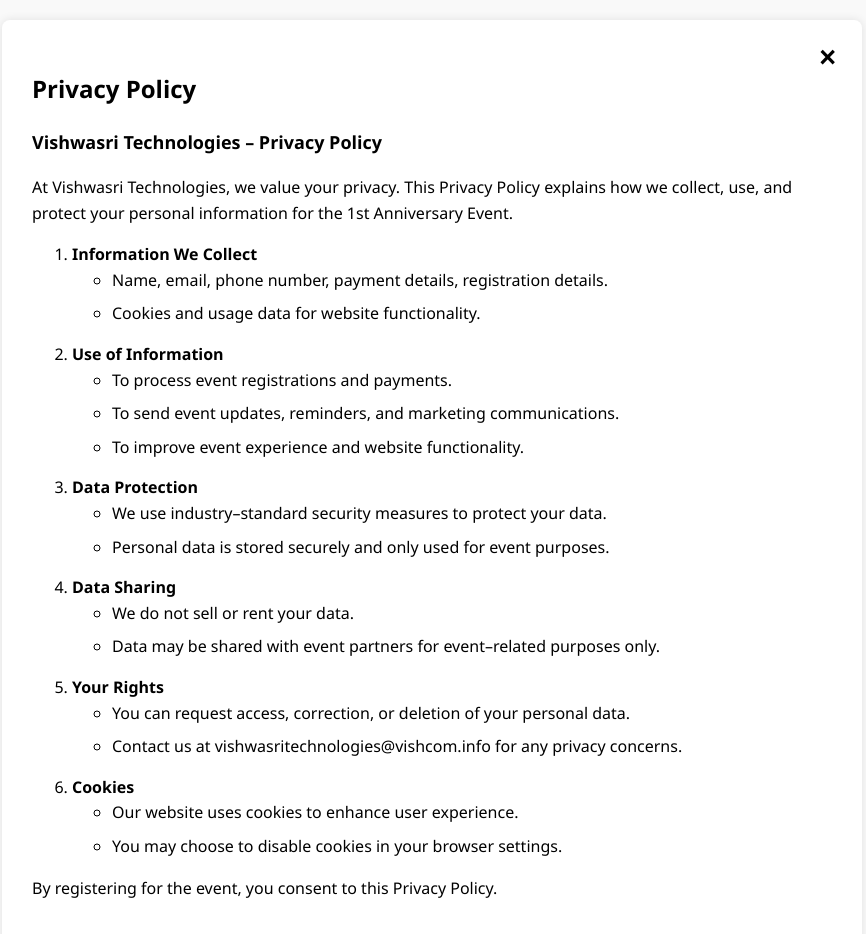
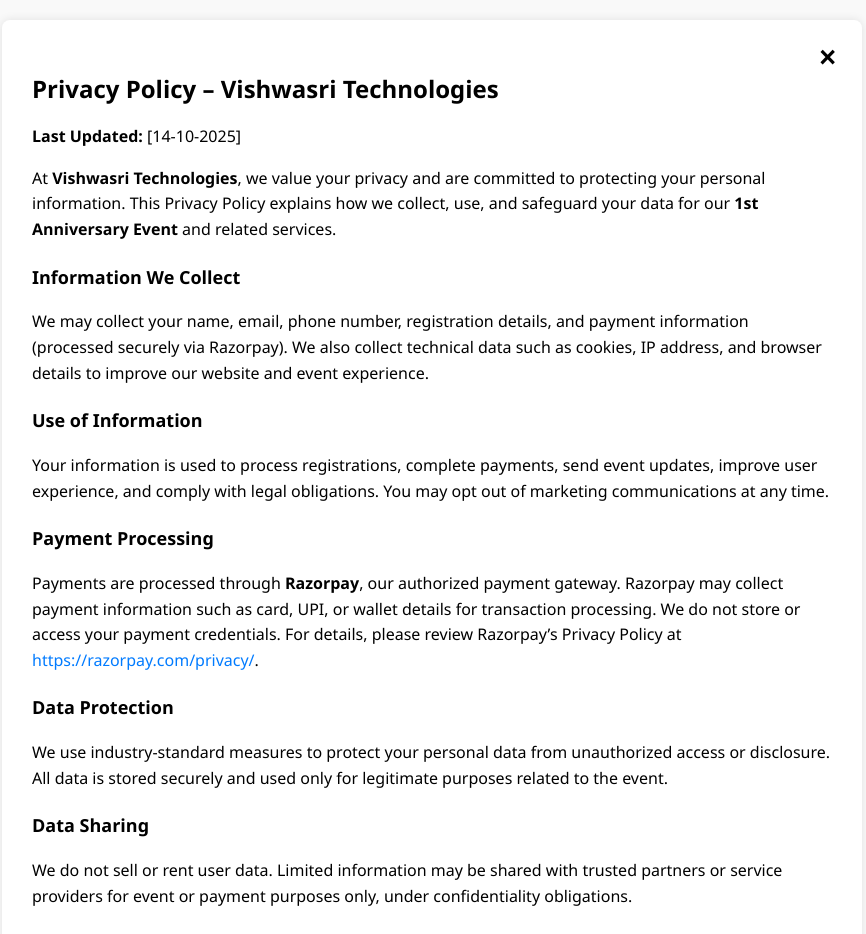
Before and after one commit to vishwasri-tech/Event, a React (Create React App) app: page /privacy in a window 1280 px wide. Shown: the top 934 px of the page, without its empty margins (208-1074 px from the left). Built offline with nearby package versions, Linux system fonts and the light colour scheme.

Commit message:
added privacy

```diff
--- a/src/App.js
+++ b/src/App.js
@@ -26,6 +26,7 @@
 import Footer from './Components/Footer';
 import AboutEvent from './Components/About';
 import PaymentPage from './Components/PaymentPage';
+import TicketCard from './Components/TicketCard';
 
 function App() {
   return (
@@ -67,6 +68,7 @@
                        <Route path="/registrationdisplay" element={<RegistrationDisplay/>} />
                         <Route path="/paymentpage" element={<PaymentPage/>} />
                         <Route path="/successpage" element={<SuccessPage/>} />
+                         <Route path="/ticketcard" element={<TicketCard/>} />
         </Routes>
       </div>
     </Router>
--- a/src/Components/Privacy.js
+++ b/src/Components/Privacy.js
@@ -12,69 +12,82 @@
   return (
     <div className="privacy-container">
       <div className="privacy-card">
-        <button className="close-button" onClick={handleClose} aria-label="Close">×</button>
+        <button className="close-button" onClick={handleClose} aria-label="Close">
+          ×
+        </button>
 
-        <h2>Privacy Policy</h2>
-        <h3>Vishwasri Technologies – Privacy Policy</h3>
+        <h2>Privacy Policy – Vishwasri Technologies</h2>
+        <p><strong>Last Updated:</strong> [14-10-2025]</p>
+
         <p>
-          At Vishwasri Technologies, we value your privacy. This Privacy Policy explains how we
-          collect, use, and protect your personal information for the 1st Anniversary Event.
+          At <strong>Vishwasri Technologies</strong>, we value your privacy and are committed to
+          protecting your personal information. This Privacy Policy explains how we collect, use,
+          and safeguard your data for our <strong>1st Anniversary Event</strong> and related
+          services.
         </p>
 
-        <ol>
-          <li>
-            <b>Information We Collect</b>
-            <ul>
-              <li>Name, email, phone number, payment details, registration details.</li>
-              <li>Cookies and usage data for website functionality.</li>
-            </ul>
-          </li>
+        <h3>Information We Collect</h3>
+        <p>
+          We may collect your name, email, phone number, registration details, and payment
+          information (processed securely via Razorpay). We also collect technical data such as
+          cookies, IP address, and browser details to improve our website and event experience.
+        </p>
 
-          <li>
-            <b>Use of Information</b>
-            <ul>
-              <li>To process event registrations and payments.</li>
-              <li>To send event updates, reminders, and marketing communications.</li>
-              <li>To improve event experience and website functionality.</li>
-            </ul>
-          </li>
+        <h3>Use of Information</h3>
+        <p>
+          Your information is used to process registrations, complete payments, send event updates,
+          improve user experience, and comply with legal obligations. You may opt out of marketing
+          communications at any time.
+        </p>
 
-          <li>
-            <b>Data Protection</b>
-            <ul>
-              <li>We use industry–standard security measures to protect your data.</li>
-              <li>Personal data is stored securely and only used for event purposes.</li>
-            </ul>
-          </li>
+        <h3>Payment Processing</h3>
+        <p>
+          Payments are processed through <strong>Razorpay</strong>, our authorized payment gateway.
+          Razorpay may collect payment information such as card, UPI, or wallet details for
+          transaction processing. We do not store or access your payment credentials. For details,
+          please review Razorpay’s Privacy Policy at{" "}
+          <a
+            href="https://razorpay.com/privacy/"
+            target="_blank"
+            rel="noopener noreferrer"
+          >
+            https://razorpay.com/privacy/
+          </a>.
+        </p>
 
-          <li>
-            <b>Data Sharing</b>
-            <ul>
-              <li>We do not sell or rent your data.</li>
-              <li>Data may be shared with event partners for event–related purposes only.</li>
-            </ul>
-          </li>
+        <h3>Data Protection</h3>
+        <p>
+          We use industry-standard measures to protect your personal data from unauthorized access
+          or disclosure. All data is stored securely and used only for legitimate purposes related
+          to the event.
+        </p>
 
-          <li>
-            <b>Your Rights</b>
-            <ul>
-              <li>You can request access, correction, or deletion of your personal data.</li>
-              <li>
-                Contact us at vishwasritechnologies@vishcom.info for any privacy concerns.
-              </li>
-            </ul>
-          </li>
+        <h3>Data Sharing</h3>
+        <p>
+          We do not sell or rent user data. Limited information may be shared with trusted partners
+          or service providers for event or payment purposes only, under confidentiality
+          obligations.
+        </p>
 
-          <li>
-            <b>Cookies</b>
-            <ul>
-              <li>Our website uses cookies to enhance user experience.</li>
-              <li>You may choose to disable cookies in your browser settings.</li>
-            </ul>
-          </li>
-        </ol>
+        <h3>Your Rights</h3>
+        <p>
+          You may request access, correction, or deletion of your data by contacting us at{" "}
+          <a href="mailto:vishwasritechnologies@vishcom.info">
+            vishwasritechnologies@vishcom.info
+          </a>.
+        </p>
 
-        <p>By registering for the event, you consent to this Privacy Policy.</p>
+        <h3>Cookies</h3>
+        <p>
+          Our website uses cookies to enhance functionality. You can disable them in your browser
+          settings if preferred.
+        </p>
+
+        <h3>Consent</h3>
+        <p>
+          By registering or making a payment, you consent to this Privacy Policy and the use of your
+          information as described above.
+        </p>
       </div>
     </div>
   );
--- a/src/Components/Register1.js
+++ b/src/Components/Register1.js
@@ -12,11 +12,11 @@
   };
      const handleStallsClick = () => {
 
-    navigate("/stalls"); // ✅ Navigate to RegisterPage1 route
+    navigate("/stalls");
   };
      const handleSponsorshipClick = () => {
 
-    navigate("/sponsorship"); // ✅ Navigate to RegisterPage1 route
+    navigate("/sponsorship");
   };
   return (
     <div className="register-page1">
--- a/src/Components/RegistrationDisplay.js
+++ b/src/Components/RegistrationDisplay.js
@@ -20,8 +20,8 @@
   };
 
   return (
-    <div className="registration-wrapper">
-    <div className="registration-container2">
+    <div className="registration-wrapper1">
+    <div className="registration-container3">
       <button className="close-button" onClick={handleClose}>&times;</button>
       <h2>My Registration</h2>
       <div className="registration-details">
--- /dev/null
+++ b/src/Components/TicketCard.css
@@ -0,0 +1,77 @@
+/* Container centers the card */
+.myticket-container {
+  display: flex;
+  justify-content: center;
+  align-items: center;
+  min-height: 100vh;
+  background-color: #f5f5f5;
+}
+
+/* Card styling */
+.myticket-card {
+  position: relative;
+  background: #ffffff;
+  border-radius: 15px;
+  box-shadow: 0 4px 15px rgba(0, 0, 0, 0.1);
+  width: 90%;
+  max-width: 380px;
+  padding: 25px 20px;
+  font-family: "Segoe UI", Tahoma, Geneva, Verdana, sans-serif;
+  color: #333333;
+  transition: transform 0.2s ease, box-shadow 0.2s ease;
+}
+
+.myticket-card:hover {
+  transform: translateY(-3px);
+  box-shadow: 0 6px 18px rgba(0, 0, 0, 0.15);
+}
+
+/* Title */
+.myticket-title {
+  text-align: center;
+  color: #2f3ec9;
+  font-weight: 600;
+  margin-bottom: 15px;
+  font-size: 1.2rem;
+}
+
+/* Ticket details */
+.myticket-details p {
+  margin: 6px 0;
+  font-size: 0.95rem;
+  word-wrap: break-word;
+}
+
+.myticket-details span {
+  font-weight: 600;
+}
+
+/* Close button */
+.myticket-close-btn {
+  position: absolute;
+  top: 10px;
+  right: 15px;
+  border: none;
+  background: transparent;
+  font-size: 22px;
+  color: #666666;
+  cursor: pointer;
+  transition: color 0.3s, transform 0.2s ease;
+}
+
+.myticket-close-btn:hover {
+  color: #000000;
+  transform: scale(1.1);
+}
+
+/* Responsive adjustments */
+@media (max-width: 500px) {
+  .myticket-card {
+    padding: 20px 15px;
+    font-size: 0.9rem;
+  }
+
+  .myticket-title {
+    font-size: 1.1rem;
+  }
+}
--- /dev/null
+++ b/src/Components/TicketCard.js
@@ -0,0 +1,33 @@
+import React from "react";
+import { useNavigate } from "react-router-dom";
+import "./TicketCard.css";
+
+const TicketCard = () => {
+  const navigate = useNavigate();
+
+  // Handle close button
+  const handleClose = () => {
+    navigate(-1); // Go back to the previous page
+  };
+
+  return (
+    <div className="myticket-container">
+      <div className="myticket-card">
+        <button className="myticket-close-btn" onClick={handleClose}>
+          ×
+        </button>
+        <h2 className="myticket-title">My Ticket</h2>
+
+        <div className="myticket-details">
+          <p><span>Ticket ID:</span> TICK12345</p>
+          <p><span>Event Name:</span> Anniversary Event</p>
+          <p><span>Type:</span> Couple</p>
+          <p><span>Price:</span> ₹9798</p>
+          <p><span>Venue:</span> Vishwasri Technologies Campus</p>
+        </div>
+      </div>
+    </div>
+  );
+};
+
+export default TicketCard;
--- a/src/Components/WhatsHappening.js
+++ b/src/Components/WhatsHappening.js
@@ -12,7 +12,7 @@
 const WhatsHappening = () => {
     const navigate = useNavigate();
      const handleTicketFormClick = () => {
-    navigate("/registrationdisplay");
+    navigate("/tickets");
   };
   return (
     <div className="whats-happening-section">
```
Also changed, not shown: src/Components/Hero.js (+3 -76 lines), src/Components/Register.js (+24 -8 lines), src/Components/RegistrationDisplay.css (+6 -6 lines), src/Components/WhyAttend.js (+6 -1 lines).
